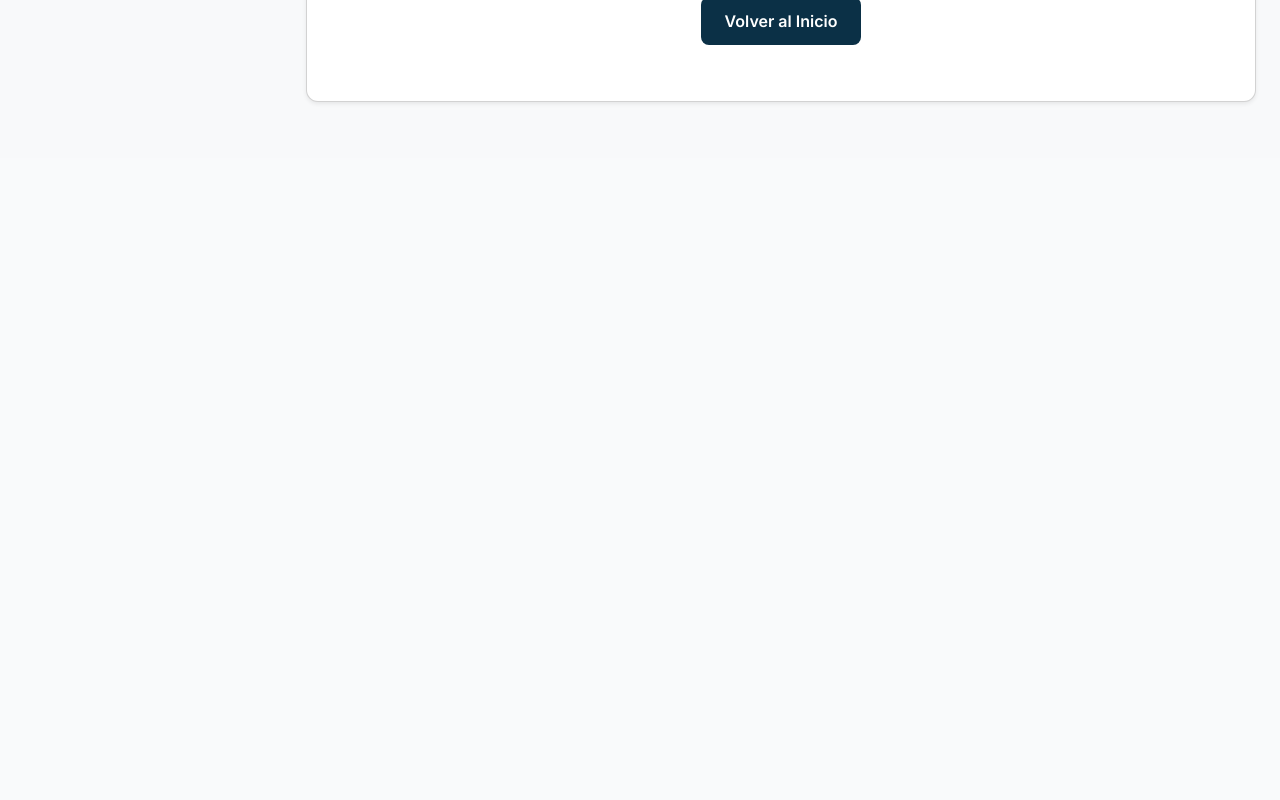
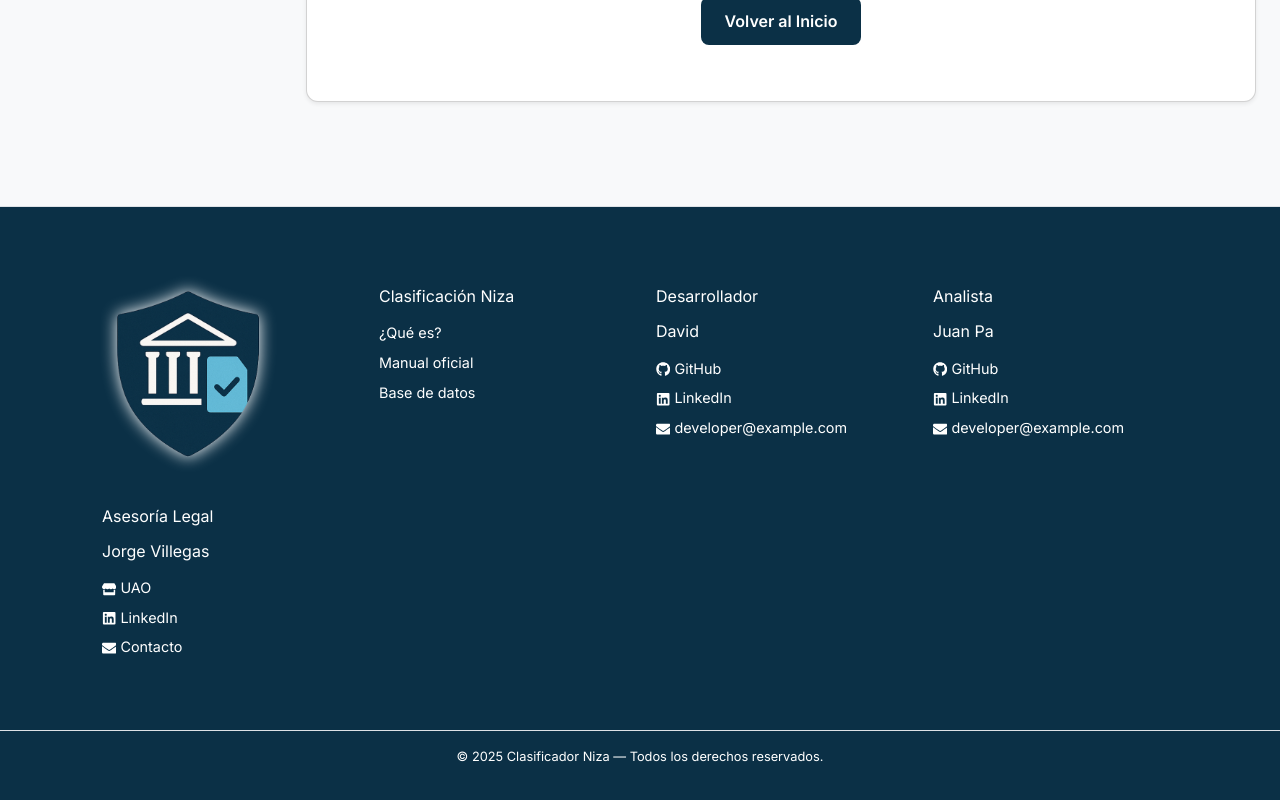
Before and after one commit to DCajiao/LLM-Niza-Classifier, a React (Vite) app in the folder src/frontend/: page /dashboard in a window 1280 px wide. Shown: the part 904-1704 px from the top of the page. Before the commit the page ends 1062 px from the top, so only its background shows below. Built offline with nearby package versions, Linux system fonts and the light colour scheme; no server answers; a small style sheet from the web is missing.

Commit message:
✨ Feat: add footer component with social links and styling; update main layout to include footer

```diff
--- a/src/frontend/index.html
+++ b/src/frontend/index.html
@@ -8,8 +8,8 @@
     <link rel="icon" type="image/png" href="./public/img/icon_small_without_background.png" sizes="16x16" />
     <link href="https://fonts.googleapis.com/css2?family=Inter:wght@400;600;700&display=swap" rel="stylesheet">
     <!-- Bootstrap CSS -->
-    <link href="https://cdn.jsdelivr.net/npm/bootstrap@5.3.3/dist/css/bootstrap.min.css" rel="stylesheet"
-        integrity="sha384-9ndCyUaKZ49+1e2ZB6rxsHxDZ1Z0j1YMGaKpbt9CLDbYT20XOfKFSrQZvsHTZnN/" crossorigin="anonymous" />
+    <link href="https://getbootstrap.com/docs/5.3/dist/css/bootstrap.min.css" rel="stylesheet" integrity="sha384-4Q6Gf2aSP4eDXB8Miphtr37CMZZQ5oXLH2yaXMJ2w8e2ZtHTl7GptT4jmndRuHDT">
+    <link rel="stylesheet" href="https://cdn.jsdelivr.net/npm/bootstrap-icons@1.10.5/font/bootstrap-icons.css" />
 </head>
 
 <body>
--- a/src/frontend/package.json
+++ b/src/frontend/package.json
@@ -11,6 +11,7 @@
         "framer-motion": "^12.9.4",
         "react": "^18.2.0",
         "react-dom": "^18.2.0",
+        "react-icons": "^5.5.0",
         "react-router-dom": "^6.30.0",
         "sweetalert2": "^11.10.5"
     },
--- a/src/frontend/src/App.jsx
+++ b/src/frontend/src/App.jsx
@@ -6,6 +6,7 @@ import Step2 from "./components/Step2";
 import Step3 from "./components/Step3";
 import Step4 from "./components/Step4";
 import Dashboard from "./components/Dashboard";
+import Footer from "./components/Footer";
 import { useState } from "react";
 
 export default function App() {
@@ -57,6 +58,7 @@ export default function App() {
             </div>
           </main>
         </div>
+        <Footer />
       </div>
     </Router>
   );
--- /dev/null
+++ b/src/frontend/src/components/Footer.jsx
@@ -0,0 +1,64 @@
+import {
+    FaGithub,
+    FaLinkedin,
+    FaEnvelope,
+    FaTwitter,
+    FaInstagram,
+    FaFacebookF,
+    FaStore
+} from "react-icons/fa";
+
+
+export default function Footer() {
+    return (
+        <footer>
+            <div className="container footer-container">
+                <div className="footer-column">
+                    <img src="../../public/img/icon_small_without_background.png" alt="" />
+                </div>
+
+
+                <div className="footer-column">
+                    <h5>Clasificación Niza</h5>
+                    <ul>
+                        <li><a href="#">¿Qué es?</a></li>
+                        <li><a href="#">Manual oficial</a></li>
+                        <li><a href="#">Base de datos</a></li>
+                    </ul>
+                </div>
+                <div className="footer-column">
+                    <h5>Desarrollador</h5>
+                    <h5>David</h5>
+                    <ul>
+                        <li><a href="#"><FaGithub /> GitHub</a></li>
+                        <li><a href="#"><FaLinkedin /> LinkedIn</a></li>
+                        <li><a href="#"><FaEnvelope /> developer@example.com</a></li>
+                    </ul>
+                    <br />
+                </div>
+                <div className="footer-column">
+                    <h5>Analista</h5>
+                    <h5>Juan Pa</h5>
+                    <ul>
+                        <li><a href="#"><FaGithub /> GitHub</a></li>
+                        <li><a href="#"><FaLinkedin /> LinkedIn</a></li>
+                        <li><a href="#"><FaEnvelope /> developer@example.com</a></li>
+                    </ul>
+                </div>
+                <div className="footer-column">
+                    <h5>Asesoría Legal</h5>
+                    <h5>Jorge Villegas</h5>
+                    <ul>
+                        <li><a href="#"><FaStore /> UAO</a></li>
+                        <li><a href="#"><FaLinkedin /> LinkedIn</a></li>
+                        <li><a href="#"><FaEnvelope /> Contacto</a></li>
+                    </ul>
+                </div>
+            </div>
+            <div className="footer-bottom">
+                © {new Date().getFullYear()} Clasificador Niza — Todos los derechos reservados.
+            </div>
+        </footer>
+
+    );
+}
--- a/src/frontend/src/main.jsx
+++ b/src/frontend/src/main.jsx
@@ -3,6 +3,7 @@ import React from "react";
 import ReactDOM from "react-dom/client";
 import App from "./App";
 import "./styles/style.css";
+import "./styles/footer.css";
 
 ReactDOM.createRoot(document.getElementById("root")).render(
   <React.StrictMode>
--- /dev/null
+++ b/src/frontend/src/styles/footer.css
@@ -0,0 +1,62 @@
+footer {
+    border-top: 1px solid #dee2e6;
+    padding: 3rem 0;
+    margin-top: 3rem;
+    background-color: #0b3046;
+    font-size: 0.9rem;
+    color: #ffffff;
+}
+
+.footer-container {
+    display: flex;
+    flex-wrap: wrap;
+    justify-content: space-between;
+    gap: 2rem;
+    padding: 2rem;
+}
+
+.footer-column img {
+    width: 70%;
+    height: auto;
+    margin-bottom: 1rem;
+    filter: drop-shadow(0 0 8px white);
+}
+
+.footer-column {
+    flex: 1 1 200px;
+}
+
+.footer-column h5 {
+    font-size: 1rem;
+    margin-bottom: 1rem;
+    color: #ffffff;
+}
+
+.footer-column ul {
+    list-style: none;
+    padding: 0;
+    margin: 0;
+}
+
+.footer-column li {
+    margin-bottom: 0.5rem;
+}
+
+.footer-column a {
+    text-decoration: none;
+    color: #ffffff;
+    transition: color 0.3s ease;
+}
+
+.footer-column a:hover {
+    color: #ffffff;
+}
+
+.footer-bottom {
+    text-align: center;
+    margin-top: 2rem;
+    border-top: 1px solid #dee2e6;
+    padding-top: 1rem;
+    font-size: 0.8rem;
+    color: #ffffff;
+}
```
Also changed, not shown: src/frontend/public/img/icon_small_without_background.png.
